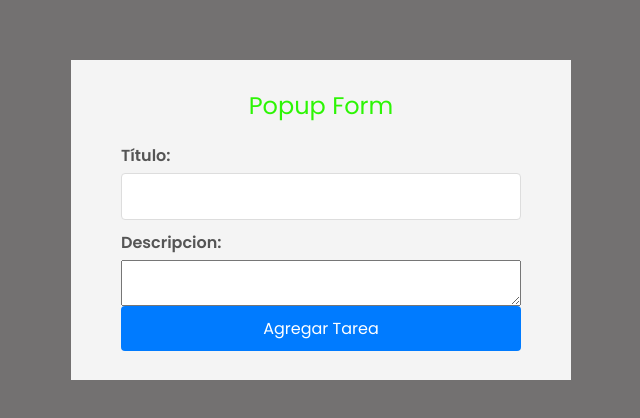
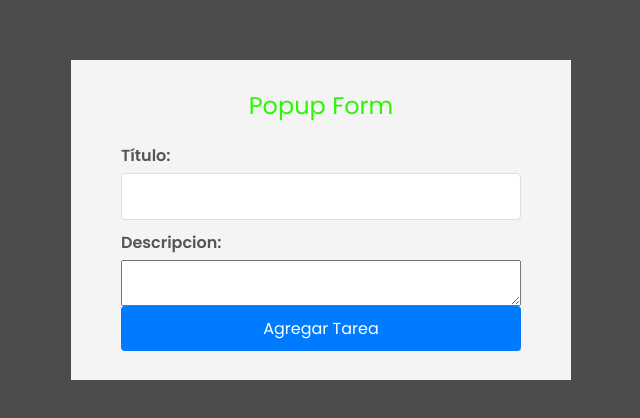
Before and after one commit to FedericoBenitezItConsultores/todo-board, a React (Vite) app: page / in a window 1280 px wide. Shown: the part 180-598 px from the top of the page, without its empty margins (319-959 px from the left). Built offline with nearby package versions, Linux system fonts and the light colour scheme.

Commit message:
[FEATURE] creation of div mask and style

```diff
--- a/src/section/tasksForm/TaskForm.jsx
+++ b/src/section/tasksForm/TaskForm.jsx
@@ -21,6 +21,7 @@ const TaskForm = () => {
 
   return (
     <div className={style.masquerade}>
+      <div className={style.mask}/>
       <div className={style.container}>
         <h2 className={style.popup_Form}>Popup Form</h2>
         <form onSubmit={handlerAddTasks} className={style.container_Popup}>
--- a/src/section/tasksForm/tasksForm.module.css
+++ b/src/section/tasksForm/tasksForm.module.css
@@ -4,10 +4,19 @@
   left: 0%;
   width: 100vw;
   height: 100vh;
-  background-color: #333131af;
   display: flex;
   align-items: center;
   justify-content: center;
+}
+.mask {
+  position: absolute;
+  top: 0;
+  left: 0;
+  height: 100vh;
+  width: 100vw;
+  background-color: #000 ;
+  opacity: 0.7;
+  z-index: 1;
 }
 .container {
   display: flex;
@@ -18,6 +27,7 @@
   background-color: #f4f4f4;
   padding: 20px;
   width: 500px;
+  z-index: 2;
 }
 
 .popup_Form {
```
